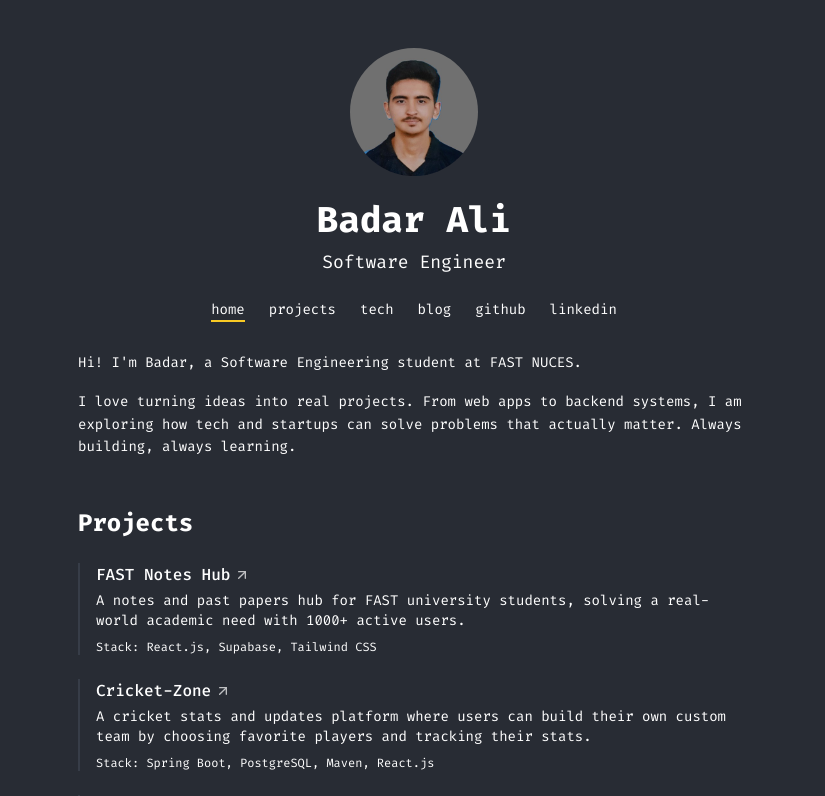
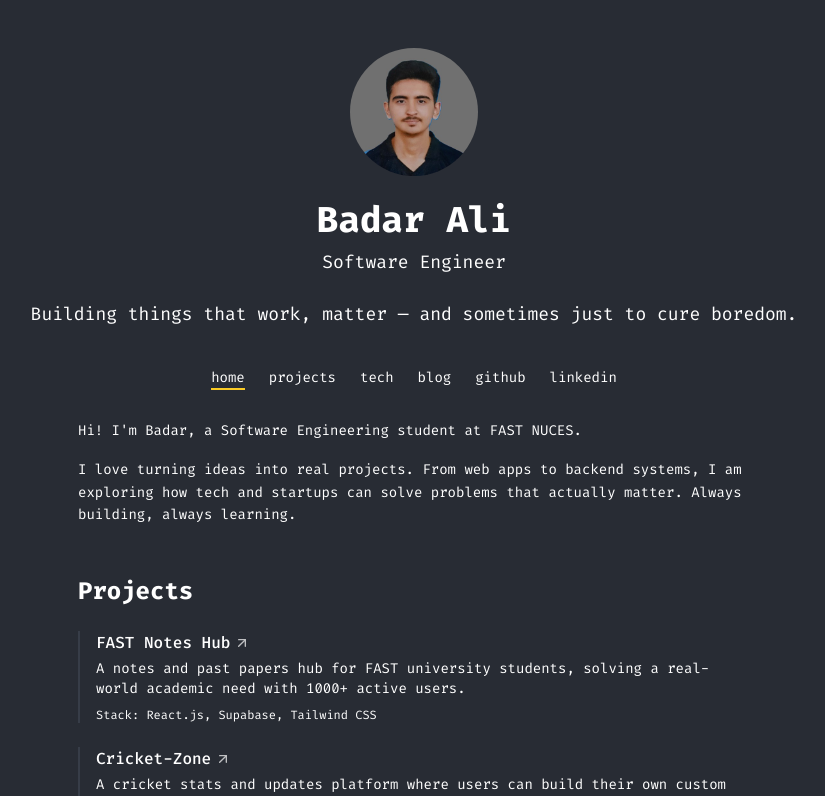
Before and after one commit to badarali5/portfolio-website, a React (Vite) app: page / in a window 1280 px wide. Shown: the top 796 px of the page, without its empty margins (226-1051 px from the left). Built offline with nearby package versions, Linux system fonts and the light colour scheme; the HTML template or start-up script is replaced by a standard one.

Commit message:
Add description paragraph to ProfileSection
Add a new paragraph describing the role and interests of the software engineer.

```diff
--- a/src/components/ProfileSection.tsx
+++ b/src/components/ProfileSection.tsx
@@ -20,6 +20,10 @@ export const ProfileSection = () => {
         Software Engineer
       </p>
 
+      <p className="font-mono text-lg text-text-secondary mb-10">
+        Building things that work, matter — and sometimes just to cure boredom.
+      </p>
+
       <Navigation />
 
       <div className="max-w-2xl mx-auto text-left">
```
